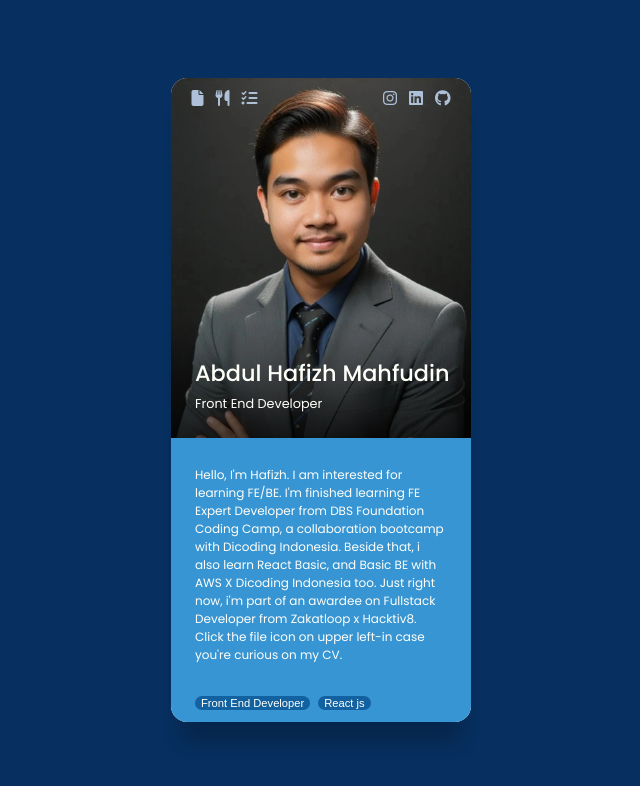
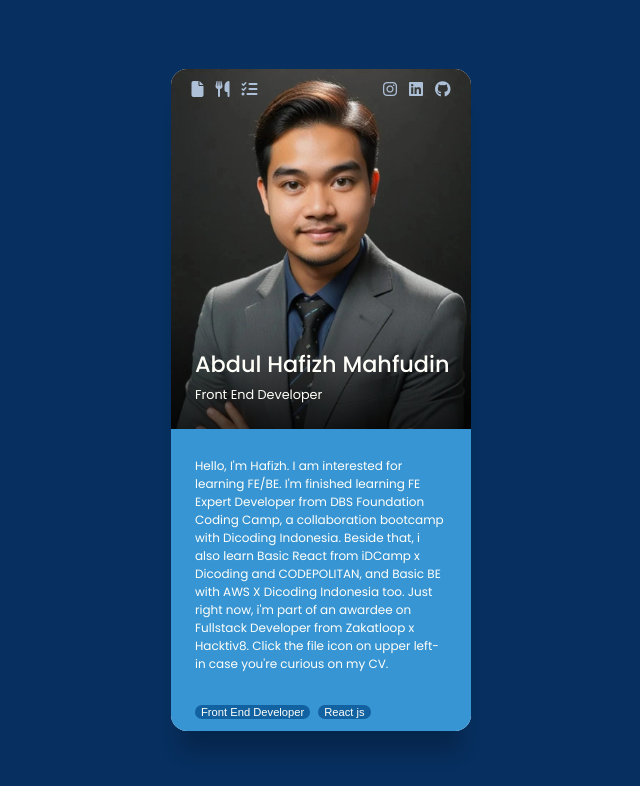
Before and after one commit to hafidzahm/profile-card, a React (Vite) app: page / in a window 1280 px wide. Shown: the top 786 px of the page, without its empty margins (319-959 px from the left). Built offline with nearby package versions, Linux system fonts and the light colour scheme.

Commit message:
update bio

```diff
--- a/src/components/CardBottom.jsx
+++ b/src/components/CardBottom.jsx
@@ -7,10 +7,10 @@ const CardBottom = (nameBadge) => {
           Hello, I'm Hafizh. I am interested for learning FE/BE. I'm finished
           learning FE Expert Developer from DBS Foundation Coding Camp, a
           collaboration bootcamp with Dicoding Indonesia. Beside that, i also
-          learn React Basic, and Basic BE with AWS X Dicoding Indonesia too.
-          Just right now, i'm part of an awardee on Fullstack Developer from
-          Zakatloop x Hacktiv8. Click the file icon on upper left-in case you're
-          curious on my CV.
+          learn Basic React from iDCamp x Dicoding and CODEPOLITAN, and Basic BE
+          with AWS X Dicoding Indonesia too. Just right now, i'm part of an
+          awardee on Fullstack Developer from Zakatloop x Hacktiv8. Click the
+          file icon on upper left-in case you're curious on my CV.
         </p>
       </div>
 
```
